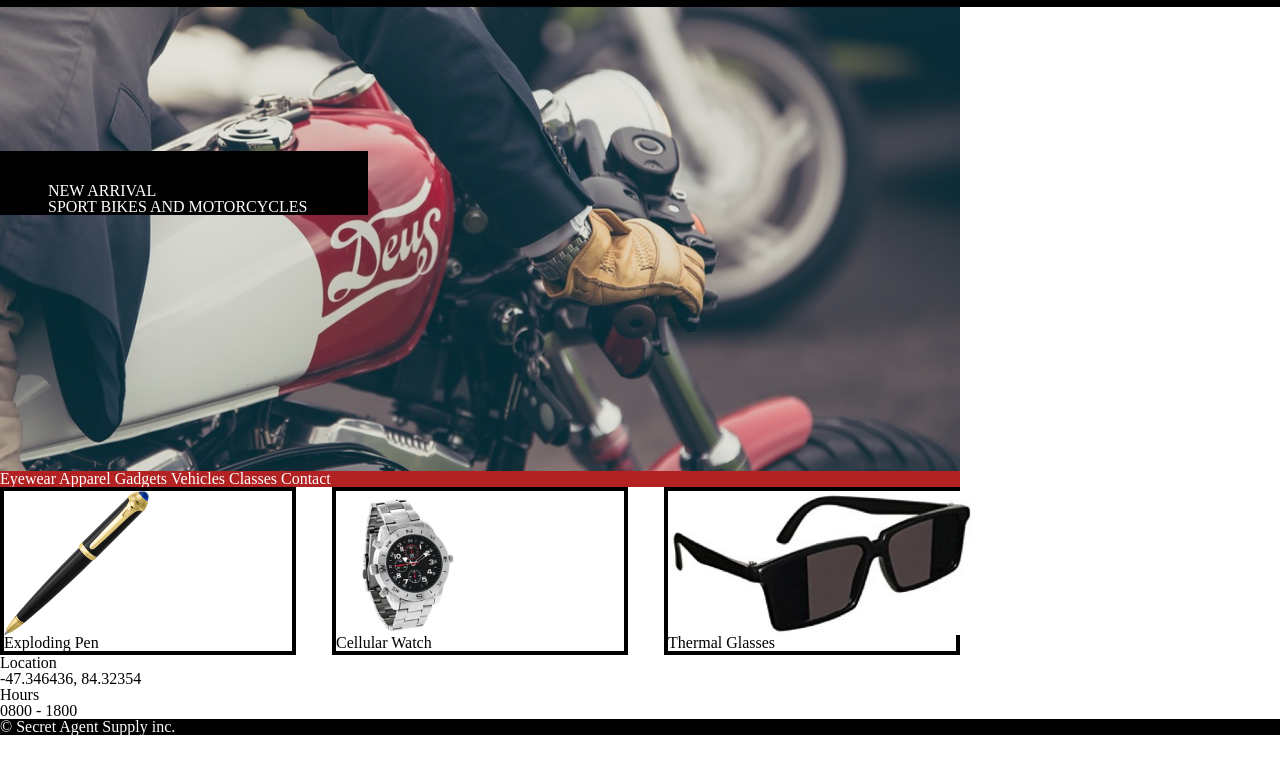
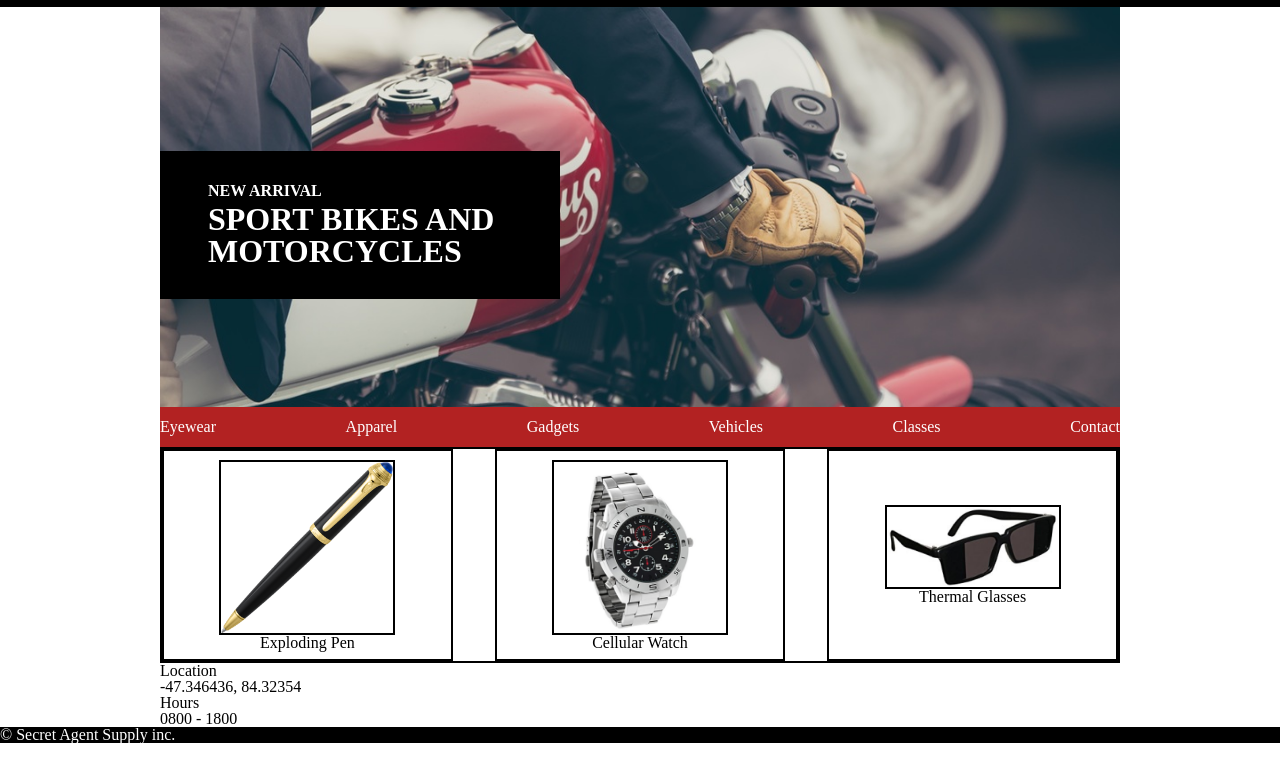
Before and after one commit to rebellio69/Secret-Agent, a plain HTML site: page index.html in a window 1280 px wide. Shown: the part 38-800 px from the top of the page. Drawn offline with Linux system fonts and the light colour scheme.

Commit message:
Pictures code initial

```diff
--- a/Resources/CSS/style.css
+++ b/Resources/CSS/style.css
@@ -4,11 +4,11 @@ html {
 
 body {
   font-family: "Helvetica" sans-serif;
-  margin: 0 auto;
 }
 
 .container {
   max-width: 960px;
+  margin: 0 auto;
 }
 
 header, footer, .new-arrival {
@@ -32,40 +32,61 @@ header, footer, .new-arrival {
   background-repeat: no-repeat;
   background-size: cover;
   background-position: center;
-  margin: 0;
+  height: 25rem;
 }
 
-.menu {
-margin-top: 25rem;
-}
-
-nav {
+.menu nav {
+  display: flex;
+  justify-content: space-between;
+  padding: 0.75rem 0rem;
   background-color: firebrick;
   color: white;
-  padding: 0.75rem 0rem;
 }
 
 .new-arrival {
   width: 20rem;
-  padding-top: 2rem;
+  padding: 2rem;
   padding-left: 3rem;
   position: relative;
   top: 9rem;
+  font-weight: bold;
+}
+
+.new-arrival h4 {
+  padding-bottom: 0.25rem;
+  font-size: 1rem;
+}
+
+.new-arrival h1 {
+  font-size: 2rem;
 }
 
 .product-grid {
   display: flex;
   justify-content: space-between;
+  border: 2px solid black;
 }
 
-.product-grid img {
+.product {
   display: flex;
+  flex-direction: column;
   justify-content: center;
   align-items: center;
+  width: 30%;
   height: 9rem;
+  padding: 2rem 0;
+  border: 2px solid black;
 }
 
-.product-grid div {
-  width: 30%;
-  Border: 4px solid black;
+.product-image {
+
+  width: 100%;
+  border: 2px solid black;
 }
+
+.product img {
+    width: 60%;
+    height: auto;
+    border: 2px solid black;
+  }
+}
--- a/index.html
+++ b/index.html
@@ -4,7 +4,7 @@
     <meta charset="utf-8">
     <link rel="stylesheet" type="text/css" href="resources/css/style.css">
     <link rel="stylesheet" type="text/css" href="resources/css/reset.css">
-    <title>Secret Agent</title>
+    <title>Secret Agent Supply Inc</title>
   </head>
   <body>
     <header>
@@ -18,8 +18,10 @@
         <div class="banner">
           <div class="new-arrival">
             <h4>NEW ARRIVAL</h4>
-            <H1>SPORT BIKES AND MOTORCYCLES</H1>
+            <h1>SPORT BIKES AND MOTORCYCLES</h1>
           </div>
+        </div>
+
         <div class="menu">
           <nav>
             <span>Eyewear</span>
@@ -29,7 +31,6 @@
             <span>Classes</span>
             <span>Contact</span>
           </nav>
-          </div>
         </div>
 
         <div class="bottom container">
```
Lines whose indentation alone changed are shown as unchanged.
